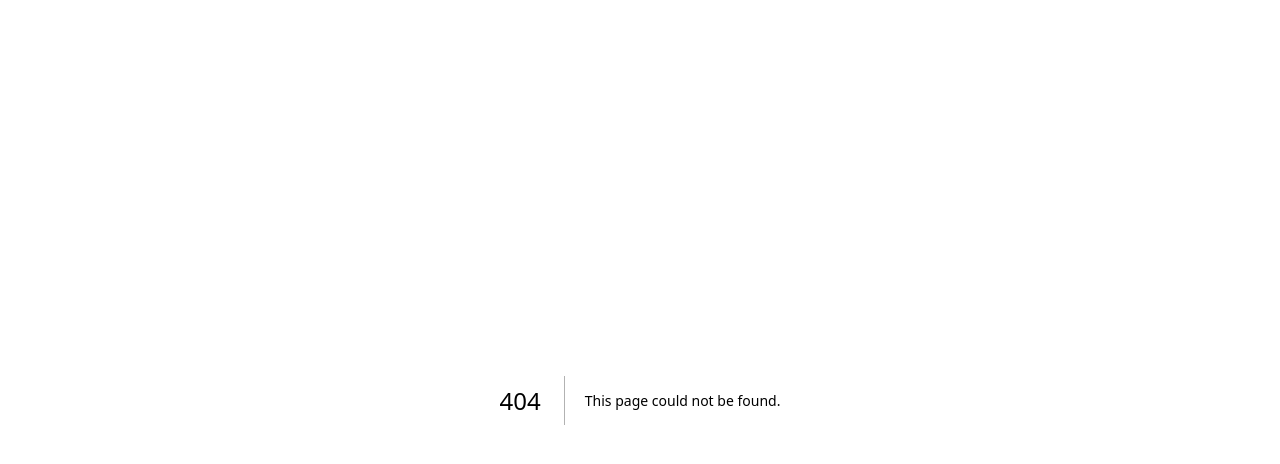
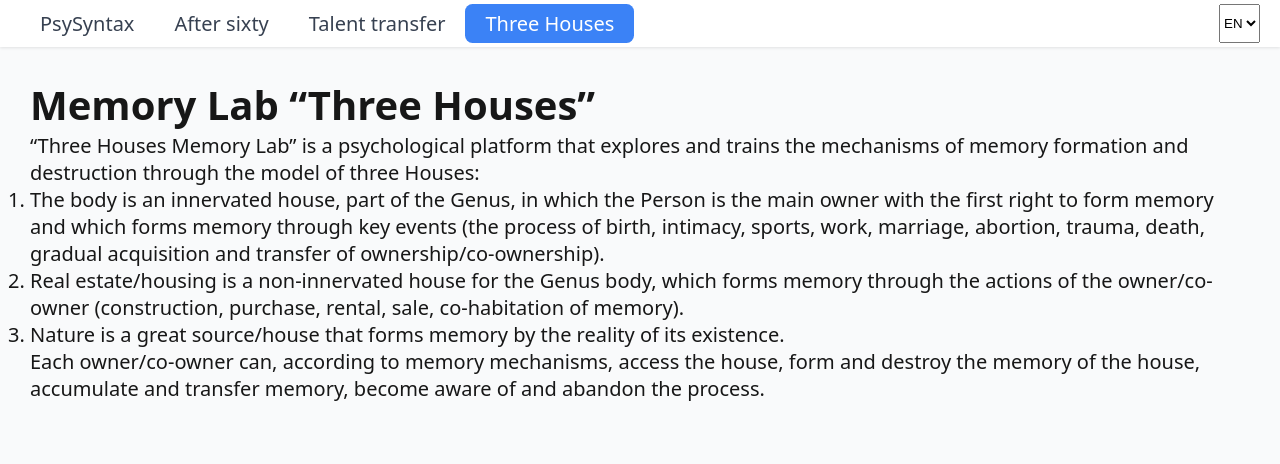
Before and after one commit to ValeriyVinn/from-behind-the-line, a Next.js app: page /en/three-houses in a window 1280 px wide. Before the commit this address had no page. Shown: the top 464 px of the page. Built offline with nearby package versions, Linux system fonts and the light colour scheme.

Commit message:
added(app): three-houses page

```diff
--- /dev/null
+++ b/src/app/[locale]/talent-transfer/page.en.mdx
@@ -0,0 +1 @@
+# Talent transfer
--- /dev/null
+++ b/src/app/[locale]/talent-transfer/page.tsx
@@ -0,0 +1,6 @@
+import FirstPage from "./ThirdPage";
+
+export default async function Page({ params }: { params: Promise<{ locale: string }> }) {
+  const { locale } = await params; // розпаковуємо проміс
+  return <FirstPage locale={locale} />; // лише клієнтська сторінка
+}
--- /dev/null
+++ b/src/app/[locale]/talent-transfer/page.uk.mdx
@@ -0,0 +1 @@
+# Трансфер таланту
--- /dev/null
+++ b/src/app/[locale]/three-houses/ThreeHousesContent.tsx
@@ -0,0 +1,28 @@
+"use client";
+
+import { useState, useEffect } from "react";
+
+interface Props {
+  locale: string;
+}
+
+export default function FirstContent({ locale }: Props) {
+  const [Content, setContent] = useState<React.ComponentType | null>(null);
+
+  useEffect(() => {
+    const load = async () => {
+      if (locale === "en") {
+        const mod = await import("./page.en.mdx");
+        setContent(() => mod.default);
+      } else if (locale === "uk") {
+        const mod = await import("./page.uk.mdx");
+        setContent(() => mod.default);
+      }
+    };
+    load();
+  }, [locale]);
+
+  if (!Content) return <div>Loading...</div>;
+
+  return <Content />;
+}
--- /dev/null
+++ b/src/app/[locale]/three-houses/ThreeHousesPage.tsx
@@ -0,0 +1,20 @@
+"use client";
+
+import ThreeHouses from "./ThreeHousesContent";
+
+interface Props {
+  locale: string;
+}
+
+export default function FirstPage({ locale }: Props) {
+  return (
+    <div className="flex">
+      {/* <Sidebar locale={locale} /> */}
+
+      <main className="p-8 flex-1">
+        {/* <LocaleSwitcher locale={locale} /> */}
+        <ThreeHouses locale={locale} />
+      </main>
+    </div>
+  );
+}
--- /dev/null
+++ b/src/app/[locale]/three-houses/page.en.mdx
@@ -0,0 +1,11 @@
+# Memory Lab “Three Houses”
+
+“Three Houses Memory Lab” is a psychological platform that explores and trains the mechanisms of memory formation and destruction through the model of three Houses:
+
+1. The body is an innervated house, part of the Genus, in which the Person is the main owner with the first right to form memory and which forms memory through key events (the process of birth, intimacy, sports, work, marriage, abortion, trauma, death, gradual acquisition and transfer of ownership/co-ownership).
+
+2. Real estate/housing is a non-innervated house for the Genus body, which forms memory through the actions of the owner/co-owner (construction, purchase, rental, sale, co-habitation of memory).
+
+3. Nature is a great source/house that forms memory by the reality of its existence.
+
+Each owner/co-owner can, according to memory mechanisms, access the house, form and destroy the memory of the house, accumulate and transfer memory, become aware of and abandon the process.
--- /dev/null
+++ b/src/app/[locale]/three-houses/page.tsx
@@ -0,0 +1,6 @@
+import ThreeHouses from "./ThreeHousesPage";
+
+export default async function Page({ params }: { params: Promise<{ locale: string }> }) {
+  const { locale } = await params; // розпаковуємо проміс
+  return <ThreeHouses locale={locale} />; // лише клієнтська сторінка
+}
--- /dev/null
+++ b/src/app/[locale]/three-houses/page.uk.mdx
@@ -0,0 +1,11 @@
+# Лабораторія пам'яті «Три дома»
+
+“Three Houses Memory Lab” — це психологічна платформа, що досліджує та тренує механізми формування й руйнування пам’яті через модель трьох Домів:
+
+1. Тіло — інервований дім, частина Роду, в якому Особа є основним власником з першим правом на формування пам'яті і який формує пам'ять через ключові події (процес народження, близькість, спорт, роботу, шлюб, аборт, травма, смерть, поступове набуття і передачу власності/співвласності).
+
+2. Нерухомість/житло — неінервований дім для тіла Роду, який формує пам'ять через дії власника/співвласника (будівництво, купівля, оренда, продаж, спільне проживання пам'яті).
+
+3. Природа — велике джерело/дім, що формує пам'ять реальністю свого існування.
+
+Кожен власник/співвласник може згідно з механізмами пам’яті отримати доступ до дому, формувати і руйнувати пам'ять дому, накопичувати і  передати пам'ять, усвідомлювати і відмовлятись від процесу.
--- a/src/app/globals.css
+++ b/src/app/globals.css
@@ -42,24 +42,24 @@ a {
 }
 
 html {
-  font-size: 14px; /* телефон */
+  font-size: 16px; /* телефон */
 }
 
 @media (min-width: 768px) {
   html {
-    font-size: 16px;
+    font-size: 18px;
   } /* планшет */
 }
 
 @media (min-width: 1024px) {
   html {
-    font-size: 18px;
+    font-size: 20px;
   } /* ноутбук */
 }
 
 @media (min-width: 1440px) {
   html {
-    font-size: 20px;
+    font-size: 22px;
   } /* дисплей */
 }
 
--- a/src/components/Sidebar/Sidebar.tsx
+++ b/src/components/Sidebar/Sidebar.tsx
@@ -10,7 +10,8 @@ export default function Sidebar({ locale }: { locale: string }) {
   const links = [
     { href: `/${locale}/psy-syntax`, label: locale === "en" ? "PsySyntax" : "PsySyntax" },
     { href: `/${locale}/after-sixty`, label: locale === "en" ? "After sixty" : "Після шістидесяти" },
-
+   { href: `/${locale}/talent-transfer`, label: locale === "en" ? "Talent transfer" : "Трансфер таланту" },
+   { href: `/${locale}/three-houses`, label: locale === "en" ? "Three Houses" : "Три дома" },
   ];
 
   return (
```
Also changed, not shown: src/app/[locale]/talent-transfer/ThirdContent.tsx (added, +28 -0 lines), src/app/[locale]/talent-transfer/ThirdPage.tsx (added, +20 -0 lines).
